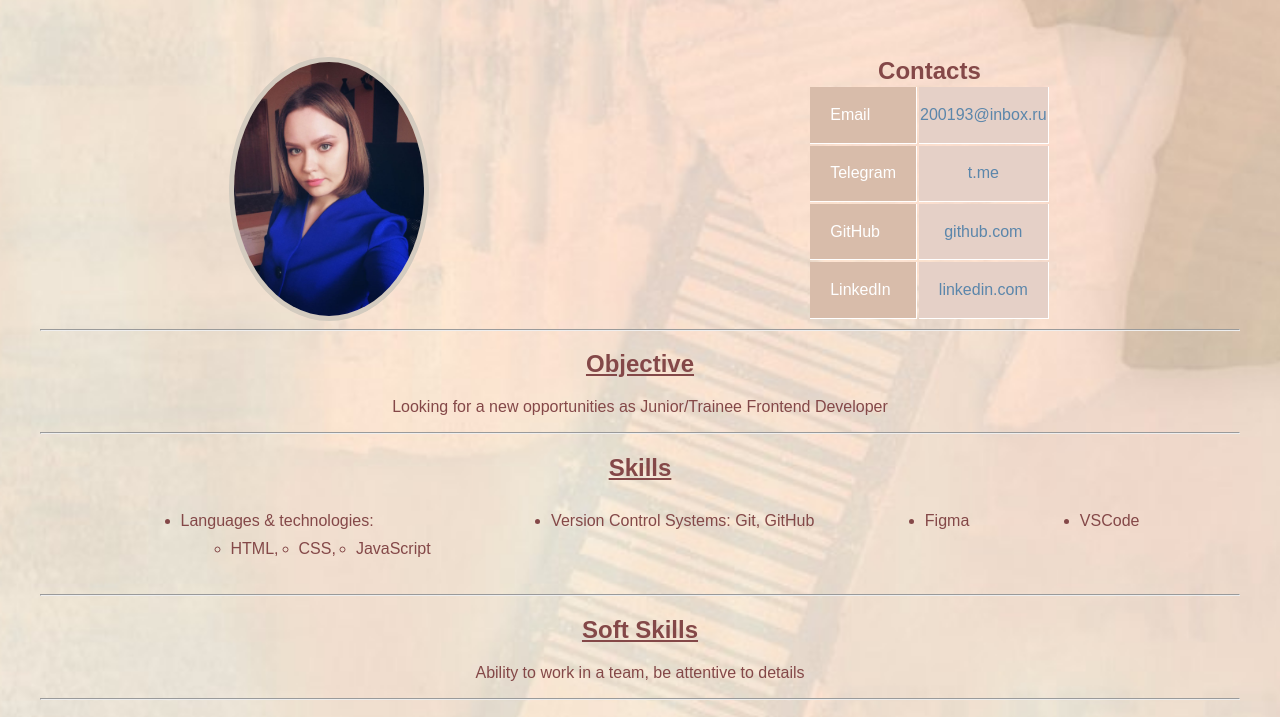
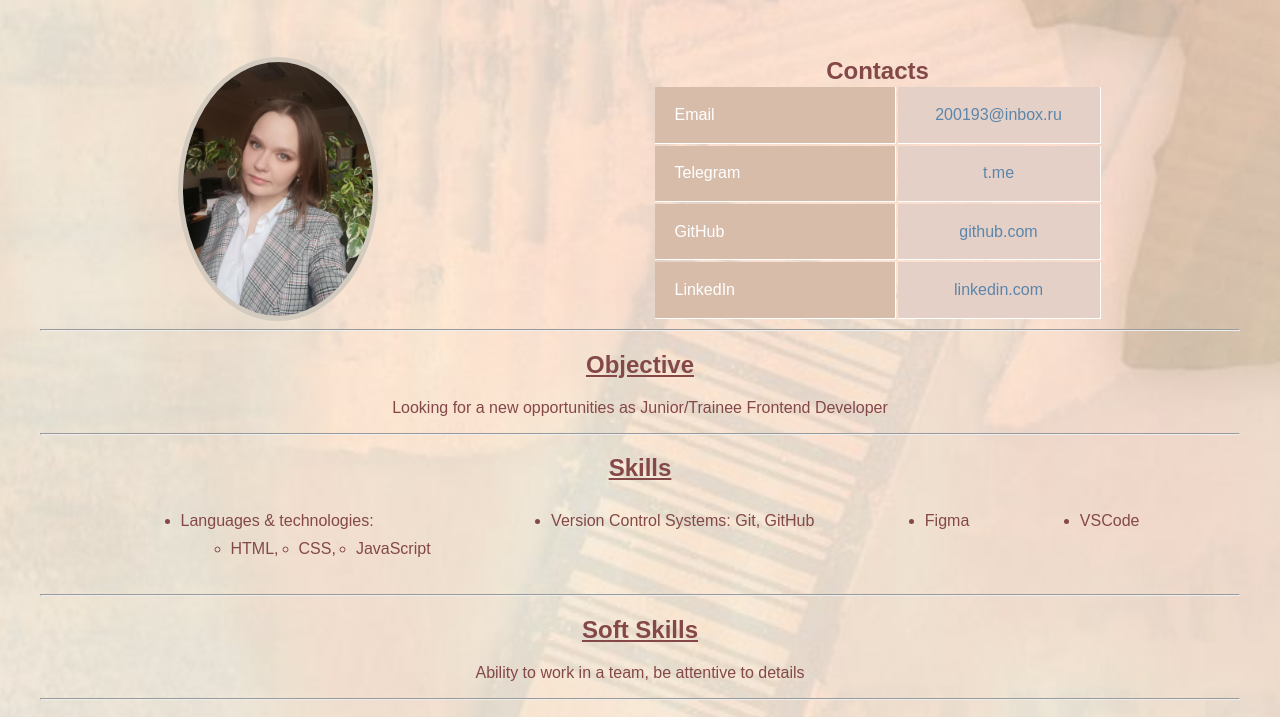
Before and after one commit to ElenaMakarchuk/rsschool-cv, a plain HTML site: page index.html in a window 1280 px wide. Shown: the part 61-778 px from the top of the page. Drawn offline with Linux system fonts and the light colour scheme.

Commit message:
feat: add foto, fix: syle css

```diff
--- a/index.html
+++ b/index.html
@@ -12,7 +12,7 @@
     <header class="header">
       <h1 class="header_title">Makarchuk Elena</h1>
       <div class="block_one">
-        <img src="./img/photo_2022-03-19_16-42-56.jpg" alt="foto" class="header_foto" />
+        <img src="./img/photo.jpg" alt="foto" class="header_foto" />
         <table class="header_table">
           <caption class="table_title">
             Contacts
--- a/style.css
+++ b/style.css
@@ -50,7 +50,7 @@ td:first-child {
 }
 
 td {
-    width: 200%;
+    width: 200px;
     border-style: solid;
     border-width: 0 1px 1px 0;
     border-color: white;
```
Also changed, not shown: img/photo.jpg (added), img/photo_2022-03-19_16-42-56.jpg (deleted).
